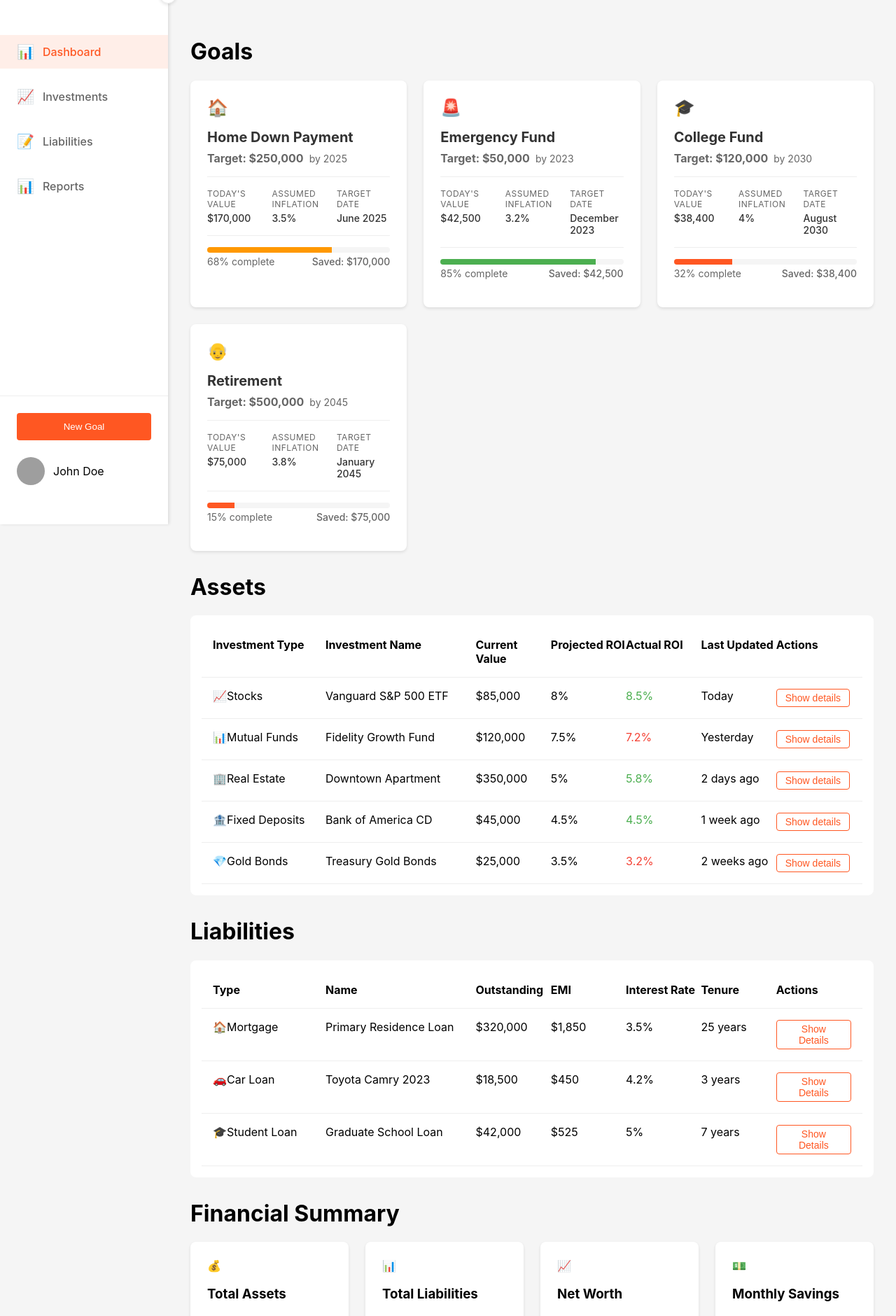
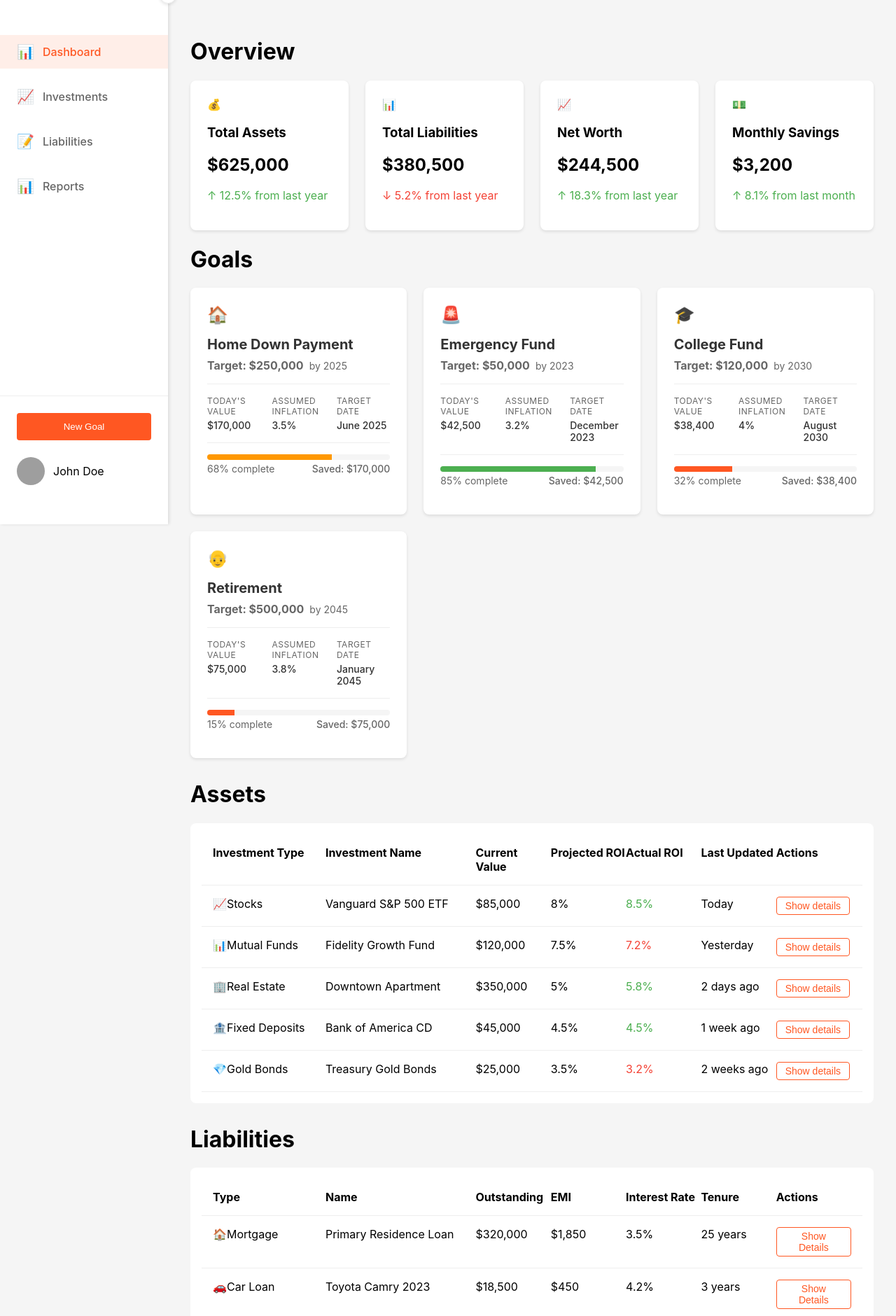
Before and after one commit to priyaaank/fingoose-ui, a React (Create React App) app: page / in a window 1280 px wide. Shown: the part 51-1931 px from the top of the page at 70% size. Built offline with nearby package versions, Linux system fonts and the light colour scheme; grey boxes are pictures that could not be loaded.

Commit message:
Changed the order of section

```diff
--- a/src/pages/Dashboard.js
+++ b/src/pages/Dashboard.js
@@ -40,6 +40,13 @@ function Dashboard() {
         Dashboard
       </div>
       <div className="dashboard">
+        <h1>Overview</h1>
+        <div className="summary-grid">
+          {data.summary.map((item, index) => (
+            <SummaryCard key={index} {...item} />
+          ))}
+        </div>
+
         <h1>Goals</h1>
         <div className="goals-grid">
           {data.goals.map((goal, index) => (
@@ -52,13 +59,6 @@ function Dashboard() {
 
         <h1>Liabilities</h1>
         <LiabilitiesTable liabilities={data.liabilities} />
-
-        <h1>Financial Summary</h1>
-        <div className="summary-grid">
-          {data.summary.map((item, index) => (
-            <SummaryCard key={index} {...item} />
-          ))}
-        </div>
       </div>
     </>
   );
```
